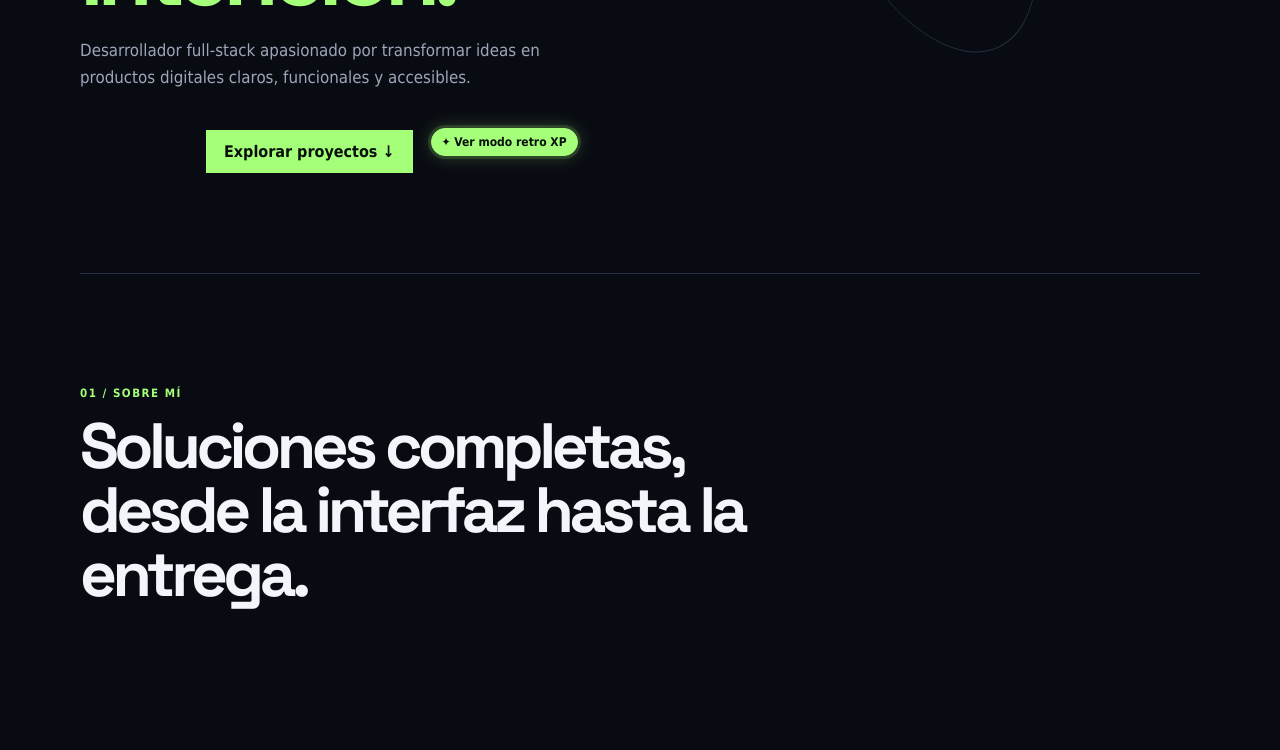
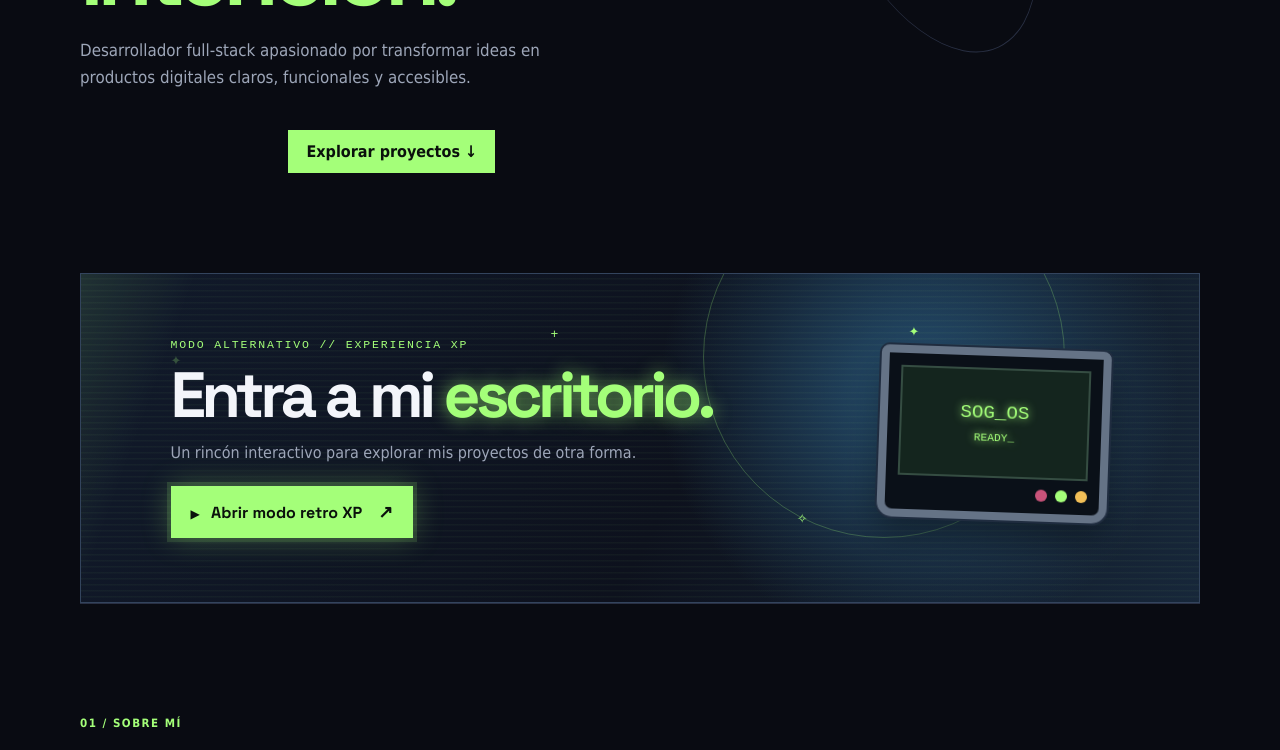
Before and after one commit to Santiago-Ospina-Gonzalez/portfolio, an Angular app: page / in a window 1280 px wide. Shown: the part 560-1310 px from the top of the page. Built offline with nearby package versions, Linux system fonts and the light colour scheme.

Commit message:
feat: destacar acceso al modo retro

```diff
--- a/src/app/app.html
+++ b/src/app/app.html
@@ -12,10 +12,21 @@
         <p class="modern-description">Desarrollador full-stack apasionado por transformar ideas en productos digitales claros, funcionales y accesibles.</p>
         <div class="modern-hero-actions">
           <a class="modern-button" href="#proyectos">Explorar proyectos ↓</a>
-          <button class="style-switch modern-switch" (click)="toggleDesign()">✦ Ver modo retro XP</button>
         </div>
       </div>
       <div class="modern-orbit" aria-hidden="true"><div>SOG</div></div>
+    </section>
+
+    <section class="retro-preview modern-section" aria-label="Vista previa del modo retro">
+      <div class="retro-scanlines"></div>
+      <div class="retro-stars" aria-hidden="true"><span>✦</span><span>+</span><span>✧</span><span>·</span><span>✦</span></div>
+      <div class="retro-preview-content">
+        <p class="retro-label">MODO ALTERNATIVO // EXPERIENCIA XP</p>
+        <h2>Entra a mi <span>escritorio.</span></h2>
+        <p>Un rincón interactivo para explorar mis proyectos de otra forma.</p>
+        <button class="retro-launch-button" (click)="toggleDesign()"><span class="launch-icon">▶</span> Abrir modo retro XP <span class="launch-arrow">↗</span></button>
+      </div>
+      <div class="retro-console" aria-hidden="true"><div class="console-screen"><span>SOG_OS</span><i>READY_</i></div><div class="console-buttons"><b></b><b></b><b></b></div></div>
     </section>
 
     <section class="modern-section modern-about" id="sobre-mi">
--- a/src/styles.css
+++ b/src/styles.css
@@ -73,6 +73,25 @@ button, a { font: inherit; }
 .modern-button { background: #a4ff79; color: #0a110c; display: inline-block; font-weight: 700; margin-top: 20px; padding: 12px 18px; text-decoration: none; }
 .modern-orbit { align-items: center; border: 1px solid #293044; border-radius: 50%; display: flex; height: 330px; justify-content: center; transform: rotate(-25deg) scaleX(.55); width: 330px; }
 .modern-orbit div { align-items: center; background: #a4ff79; border-radius: 50%; color: #0a110c; display: flex; font-family: "Space Grotesk", sans-serif; font-weight: 700; height: 100px; justify-content: center; transform: rotate(25deg) scaleX(1.82); width: 100px; }
+.retro-preview { align-items: center; background: radial-gradient(circle at 75% 35%, #254e6e 0, transparent 30%), linear-gradient(120deg, #111a2b, #0d111d 55%, #17273a); border: 1px solid #33445d; display: flex; gap: 48px; justify-content: space-between; min-height: 330px; overflow: hidden; padding: 52px clamp(28px, 7vw, 90px); position: relative; }
+.retro-preview::before { border: 1px solid rgb(164 255 121 / 25%); border-radius: 50%; content: ""; height: 360px; position: absolute; right: 12%; top: -30%; width: 360px; }
+.retro-preview::after { background: linear-gradient(90deg, transparent, rgb(164 255 121 / 12%), transparent); content: ""; height: 100%; left: -20%; position: absolute; top: 0; transform: skewX(-20deg); width: 25%; animation: retro-sweep 5s ease-in-out infinite; }
+.retro-scanlines { background: repeating-linear-gradient(0deg, transparent 0 4px, rgb(164 255 121 / 4%) 5px 6px); inset: 0; pointer-events: none; position: absolute; }
+.retro-stars { color: #a4ff79; font-family: monospace; inset: 0; pointer-events: none; position: absolute; }
+.retro-stars span { position: absolute; animation: retro-blink 2.4s steps(2) infinite; }
+.retro-stars span:nth-child(1) { left: 8%; top: 24%; }.retro-stars span:nth-child(2) { left: 42%; top: 16%; animation-delay: .6s; }.retro-stars span:nth-child(3) { right: 35%; top: 72%; animation-delay: 1s; }.retro-stars span:nth-child(4) { right: 8%; top: 22%; animation-delay: 1.5s; }.retro-stars span:nth-child(5) { right: 25%; top: 15%; animation-delay: .3s; }
+.retro-preview-content { position: relative; z-index: 1; }
+.retro-label { color: #a4ff79; font-family: monospace; font-size: .72rem; letter-spacing: .16em; margin: 0; }
+.retro-preview h2 { color: #f3f5fa; font-family: "Space Grotesk", sans-serif; font-size: clamp(2.2rem, 5vw, 4.5rem); margin: 12px 0; }
+.retro-preview h2 span { color: #a4ff79; text-shadow: 0 0 18px rgb(164 255 121 / 65%); }
+.retro-preview-content > p:not(.retro-label) { color: #9da6b8; margin-bottom: 24px; }
+.retro-launch-button { background: #a4ff79; border: 0; box-shadow: 0 0 0 4px rgb(164 255 121 / 14%), 0 0 30px rgb(164 255 121 / 28%); color: #0a110c; cursor: pointer; font-family: "Space Grotesk", sans-serif; font-weight: 700; padding: 15px 20px; transition: box-shadow .2s, transform .2s; }
+.retro-launch-button:hover { box-shadow: 0 0 0 7px rgb(164 255 121 / 18%), 0 0 42px rgb(164 255 121 / 52%); transform: translateY(-3px); }
+.launch-icon { font-size: .7rem; margin-right: 8px; }.launch-arrow { font-size: 1.1rem; margin-left: 12px; }
+.retro-console { background: #0a1018; border: 8px solid #657386; border-radius: 8px 8px 15px 15px; box-shadow: 0 0 0 2px #1f2c3f, 0 20px 35px rgb(0 0 0 / 35%); padding: 12px; position: relative; transform: rotate(3deg); width: 230px; z-index: 1; animation: console-float 4s ease-in-out infinite; }
+.console-screen { align-items: center; background: #14251e; border: 2px solid #354d42; color: #a4ff79; display: flex; flex-direction: column; font-family: monospace; font-size: 1.2rem; gap: 8px; justify-content: center; min-height: 110px; text-shadow: 0 0 8px #a4ff79; }
+.console-screen i { font-size: .7rem; font-style: normal; }.console-buttons { display: flex; gap: 8px; justify-content: flex-end; padding-top: 10px; }.console-buttons b { background: #c9537a; border-radius: 50%; height: 12px; width: 12px; }.console-buttons b:nth-child(2) { background: #a4ff79; }.console-buttons b:nth-child(3) { background: #f2bf57; }
+@keyframes retro-sweep { 0%, 40% { left: -20%; } 75%, 100% { left: 110%; } } @keyframes retro-blink { 0%, 35% { opacity: .25; } 45%, 100% { opacity: 1; } } @keyframes console-float { 0%, 100% { transform: rotate(3deg) translateY(0); } 50% { transform: rotate(1deg) translateY(-8px); } }
 .modern-about, .modern-contact { border-top: 1px solid #293044; }
 .modern-section h2 { font-size: clamp(2.2rem, 5vw, 4.5rem); max-width: 760px; }
 .modern-project-heading { align-items: end; display: flex; justify-content: space-between; }
@@ -238,6 +257,8 @@ button, a { font: inherit; }
   .modern-header nav { order: 3; width: 100%; }
   .modern-hero { display: block; min-height: auto; padding-top: 70px; }
   .modern-hero-actions { align-items: flex-start; flex-direction: column; }
+  .retro-preview { align-items: flex-start; flex-direction: column; gap: 26px; }
+  .retro-console { align-self: center; }
   .modern-orbit { margin: 60px auto 0; }
   .modern-project-grid { grid-template-columns: 1fr; }
   .modern-project-heading { display: block; }
```
